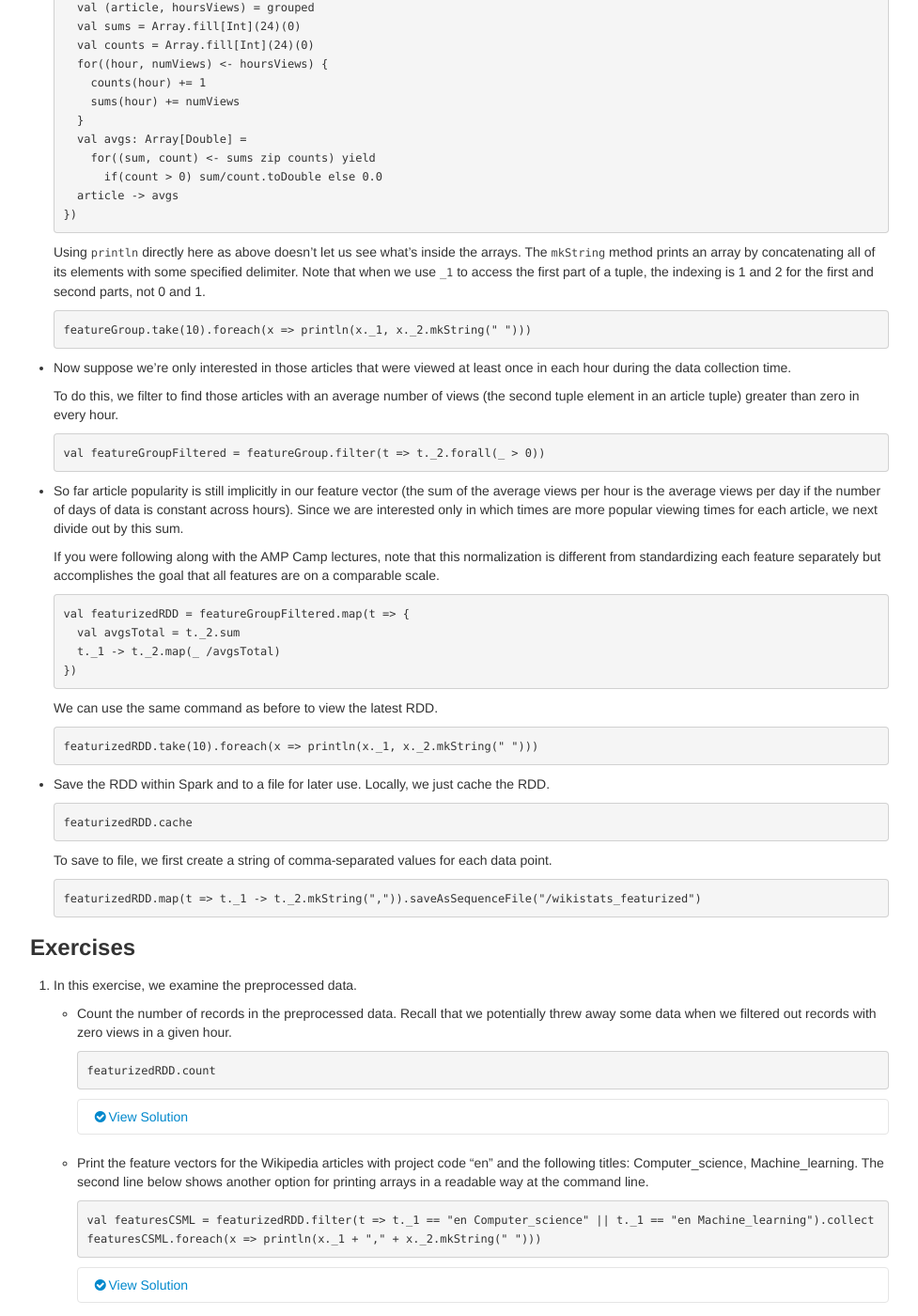
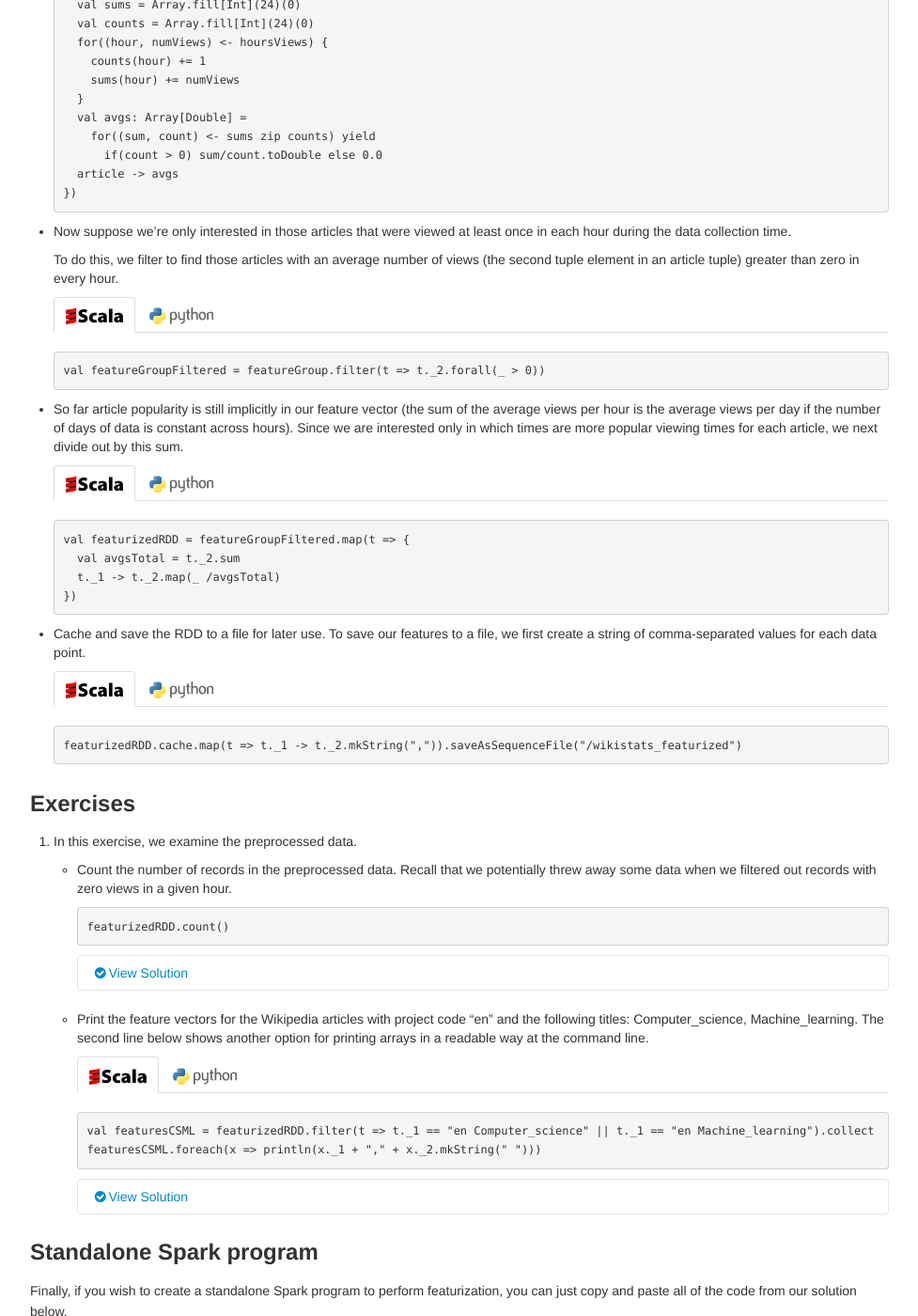
Before and after one commit to databricks/spark-training, a Jekyll site: the page built from strata_2013/featurization.md, in a window 1280 px wide and 1400 px high, scrolled down 1158 px. Shown: the whole window at 94% size, without its empty margins (151-1128 px from the left). Built offline with Jekyll 4.4.1, drawn with Linux system fonts in a browser that asks for light colours; some of the changed text lies outside the part shown.

Commit message:
Add featurization code in python.

```diff
--- a/strata_2013/featurization.md
+++ b/strata_2013/featurization.md
@@ -34,7 +35,7 @@
       </div>
       <div data-lang="python" markdown="1">
       ~~~
-        # Python goes here.
+        data = sc.textFile("/wikistats_20090505-07_restricted")
       ~~~
       </div>
       </div>
@@ -55,21 +56,17 @@
       </div>
       <div data-lang="python" markdown="1">
       ~~~
-        # Python goes here.
+      featureMap = data.map(lambda x: x.strip().split(" ")).map(lambda x: (x[1]+" "+x[2], (int(x[0][9:11]), int(x[3]))))
       ~~~
       </div>
       </div>
-
-      To double-check that your code did what you wanted it to do, you can print the first 10 output tuples:
-
-      ~~~
-      featureMap.take(10).foreach(println)
-      ~~~
 
       Now we want to find the average hourly views for each article (average for the same hour across different days).
 
       In the code below, we first take our tuples in the RDD `featureMap` and, treating the first elements (i.e., article name) as keys and the second elements (i.e., hoursViewed) as values, group all the values for a single key (i.e., a single article) together using `groupByKey`.  We put the article name in a variable called `article` and the multiple tuples of hours and pageviews associated with the current `article` in a variable called `hoursViews`. The syntax `Array.fill[Int](24)(0)` initializes an integer array of 24 elements with a value of 0 at every element. The <a href="http://www.scala-lang.org/node/111">for comprehension</a> (similar to a for loop) then collects the number of days for which we have a particular hour of data in `counts[hour]` and the total pageviews at hour across all these days in `sums[hour]`. Finally, we use the syntax sums zip counts to make an array of tuples with parallel elements from the sums and counts arrays and use this to calculate the average pageviews at particular hours across days in the data set.
 
+      <div class="codetabs">
+      <div data-lang="scala" markdown="1">
       ~~~
       val featureGroup = featureMap.groupByKey.map(grouped => {
         val (article, hoursViews) = grouped
@@ -85,50 +82,73 @@
         article -> avgs
       })
       ~~~
+      </div>
+      <div data-lang="python" markdown="1">
+      ~~~
+      def groupFeatures(articles, hoursView):
+        sums = np.zeros(24)
+        counts = np.zeros(24)
+        for (hour, numViews) in hoursView:
+          counts[hour] += 1
+          sums[hour] += numViews
+        avgs = np.zeros(24)
+        avgs = np.array(map(lambda (x,y): float(x)/float(y) if y != 0 else 0, zip(sums, counts)))
+        return (articles, avgs)
 
-      Using `println` directly here as above doesn't let us see what’s inside the arrays. The `mkString` method prints an array by concatenating all of its elements with some specified delimiter.  Note that when we use `_1` to access the first part of a tuple, the indexing is 1 and 2 for the first and second parts, not 0 and 1.
-
+      featureGroup = featureMap.groupByKey().map(lambda (x,y): groupFeatures(x,y))
       ~~~
-      featureGroup.take(10).foreach(x => println(x._1, x._2.mkString(" ")))
-      ~~~
+      </div>
+      </div>
 
    -  Now suppose we’re only interested in those articles that were viewed at least once in each hour during the data collection time.
 
       To do this, we filter to find those articles with an average number of views (the second tuple element in an article tuple) greater than zero in every hour.
 
+      <div class="codetabs">
+      <div data-lang="scala" markdown="1">
       ~~~
       val featureGroupFiltered = featureGroup.filter(t => t._2.forall(_ > 0))
       ~~~
+      </div>
+      <div data-lang="python" markdown="1">
+      ~~~
+      featureGroupFiltered = featureGroup.filter(lambda (x,y): np.count_nonzero(y) == len(y))
+      ~~~
+      </div>
+      </div>
 
    -  So far article popularity is still implicitly in our feature vector (the sum of the average views per hour is the average views per day if the number of days of data is constant across hours).  Since we are interested only in which times are more popular viewing times for each article, we next divide out by this sum.
 
-      If you were following along with the AMP Camp lectures, note that this normalization is different from standardizing each feature separately but accomplishes the goal that all features are on a comparable scale.
-
+      <div class="codetabs">
+      <div data-lang="scala" markdown="1">
       ~~~
       val featurizedRDD = featureGroupFiltered.map(t => {
         val avgsTotal = t._2.sum
         t._1 -> t._2.map(_ /avgsTotal)
       })
       ~~~
+      </div>
+      <div data-lang="python" markdown="1">
+      ~~~
+      featurizedRDD = featureGroupFiltered.map(lambda (x,y): (x, y/y.sum()))
+      ~~~
+      </div>
+      </div>
 
-      We can use the same command as before to view the latest RDD.
+   -  Cache and save the RDD to a file for later use. To save our features to a file, we first create a string of comma-separated values for each data point.
 
+      <div class="codetabs">
+      <div data-lang="scala" markdown="1">
       ~~~
-      featurizedRDD.take(10).foreach(x => println(x._1, x._2.mkString(" ")))
+      featurizedRDD.cache.map(t => t._1 -> t._2.mkString(",")).saveAsSequenceFile("/wikistats_featurized")
       ~~~
-
-   -  Save the RDD within Spark and to a file for later use.
-      Locally, we just cache the RDD.
-
+      </div>
+      <div data-lang="python" markdown="1">
       ~~~
-      featurizedRDD.cache
+      featurizedRDD.cache().map(lambda (x,y): (x, ','.join(map(str, y)))).saveAsTextFile("/wikistats_featurized")
       ~~~
-
-      To save to file, we first create a string of comma-separated values for each data point.
-
-      ~~~
-      featurizedRDD.map(t => t._1 -> t._2.mkString(",")).saveAsSequenceFile("/wikistats_featurized")
-      ~~~
+      </div>
+      </div>
 
 ## Exercises
 2. In this exercise, we examine the preprocessed data.
@@ -136,7 +156,7 @@
     - Count the number of records in the preprocessed data.  Recall that we potentially threw away some data when we filtered out records with zero views in a given hour.
 
       ~~~
-      featurizedRDD.count
+      featurizedRDD.count()
       ~~~
 
       <div class="solution" markdown="1">
@@ -146,10 +166,21 @@
 
    - Print the feature vectors for the Wikipedia articles with project code “en” and the following titles: Computer_science, Machine_learning.  The second line below shows another option for printing arrays in a readable way at the command line.
 
+     <div class="codetabs">
+     <div data-lang="scala" markdown="1">
      ~~~
      val featuresCSML = featurizedRDD.filter(t => t._1 == "en Computer_science" || t._1 == "en Machine_learning").collect
      featuresCSML.foreach(x => println(x._1 + "," + x._2.mkString(" ")))
      ~~~
+     </div>
+     <div data-lang="python" markdown="1">
+     ~~~
+     featuresCSML = featurizedRDD.filter(lambda (x,y): x == "en Computer_science" || x == "en Machine_learning").collect()
+     for (name, features) in featuresCSML:
+       print name + "," + ','.join(map(str, features))
+     ~~~
+     </div>
+     </div>
 
      <div class="solution">
      <textarea rows="12" style="width: 100%" readonly>
@@ -162,6 +193,8 @@
 Finally, if you wish to create a standalone Spark program to perform featurization, you can just copy and paste all of the code from our solution below.
 
 
+<div class="codetabs">
+  <div data-lang="scala" markdown="1">
    <div class="solution" markdown="1">
 
    Place the following code within a Scala `object` and call the `featurization` function from a `main` function:
@@ -204,3 +237,48 @@
     }
 
    </div>
+  </div>
+  <div data-lang="python" markdown="1">
+   <div class="solution" markdown="1">
+
+~~~
+import sys
+
+import numpy as np
+from pyspark import SparkContext
+
+def groupFeatures(articles, hoursView):
+  sums = np.zeros(24)
+  counts = np.zeros(24)
+  for (hour, numViews) in hoursView:
+    counts[hour] += 1
+    sums[hour] += numViews
+  avgs = np.zeros(24)
+  avgs = np.array(map(lambda (x,y): float(x)/float(y) if y != 0 else 0, zip(sums, counts)))
+  return (articles, avgs)
+
+
+if __name__ == "__main__":
+    if len(sys.argv) < 3:
+        print >> sys.stderr, \
+            "Usage: FeaturizeWikipedia <master> <file>"
+        exit(-1)
+    sc = SparkContext(sys.argv[1], "FeaturizeWikipedia")
+
+    data = sc.textFile(sys.argv[2])
+    featureMap = data.map(lambda x: x.strip().split(" ")).map(
+        lambda x: (x[1]+" "+x[2], (int(x[0][9:11]), int(x[3]))))
+    featureGroup = featureMap.groupByKey().map(
+        lambda (x,y): groupFeatures(x,y))
+
+    featureGroupFiltered = featureGroup.filter(
+        lambda (x,y): np.count_nonzero(y) == len(y))
+    featurizedRDD = featureGroupFiltered.map(
+        lambda (x,y): (x, y/y.sum()))
+
+    featurizedRDD.cache().map(
+        lambda (x,y): (x, ','.join(map(str, y)))).saveAsTextFile("/wikistats_featurized")
+~~~
+   </div>
+  </div>
+</div>
```
Also changed, not shown: other parts of strata_2013/featurization.md (+1 -0 lines), strata_2013/index.md (+1 -1 lines).
